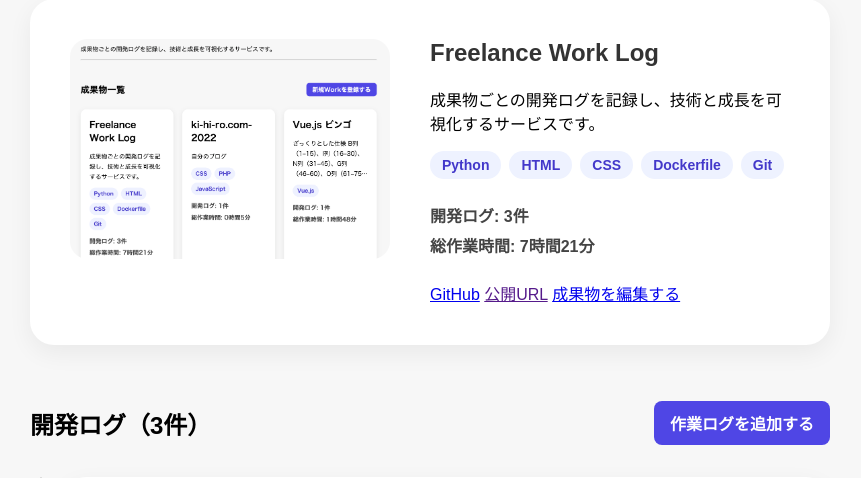
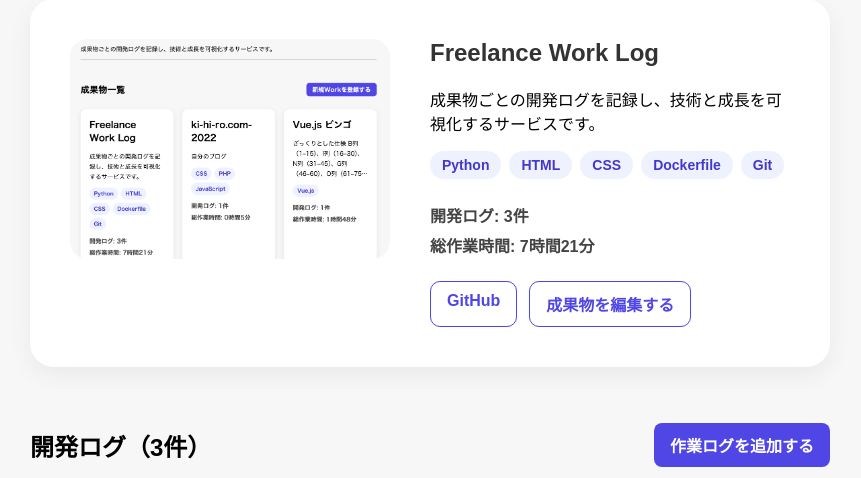
Before and after one commit to ki-hi-ro/freelance-blog, a FastAPI app: page /works-page/1 in a window 1280 px wide. Shown: the part 336-814 px from the top of the page, without its empty margins (210-1071 px from the left). Run offline with FastAPI, Linux system fonts and the light colour scheme.

Commit message:
成果物詳細のボタンを見やすく整えた

```diff
--- a/app/static/style.css
+++ b/app/static/style.css
@@ -420,3 +420,24 @@ button {
     margin-top: 12px;
     margin-bottom: 35px;
 }
+
+.work-actions {
+    display: flex;
+    gap: 12px;
+    flex-wrap: wrap;
+    margin-top: 24px;
+}
+
+.btn-outline {
+    display: inline-block;
+    padding: 10px 16px;
+    border: 1px solid #4f46e5;
+    border-radius: 10px;
+    color: #4f46e5;
+    font-weight: 700;
+    text-decoration: none;
+}
+
+.btn-outline:hover {
+    background: #eef2ff;
+}
--- a/app/templates/work_detail.html
+++ b/app/templates/work_detail.html
@@ -5,7 +5,7 @@
 <h2 class="section-title">成果物詳細</h2>
 <h3 class="work-page-title">{{ work.title }}</h3>
 
-<a href="/works-page" class="back-link">
+<a href="/" class="back-link">
   ← 成果物一覧へ戻る
 </a>
 
@@ -33,9 +33,15 @@
     </div>
 
     <div class="work-actions">
-      <a href="{{ work.github_url }}">GitHub</a>
-      <a href="{{ work.app_url }}">公開URL</a>
-      <a href="/works-page/{{ work.id }}/edit">成果物を編集する</a>
+        {% if work.github_url %}
+            <a href="{{ work.github_url }}" class="btn-outline" target="_blank">GitHub</a>
+        {% endif %}
+
+        {% if work.demo_url %}
+            <a href="{{ work.demo_url }}" class="btn-outline" target="_blank">公開URL</a>
+        {% endif %}
+
+        <a href="/works/{{ work.id }}/edit" class="btn-outline">成果物を編集する</a>
     </div>
   </div>
 </section>
```
